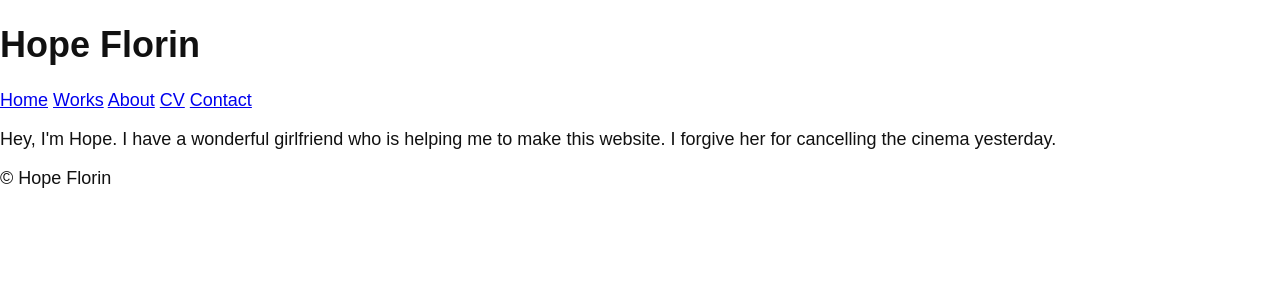
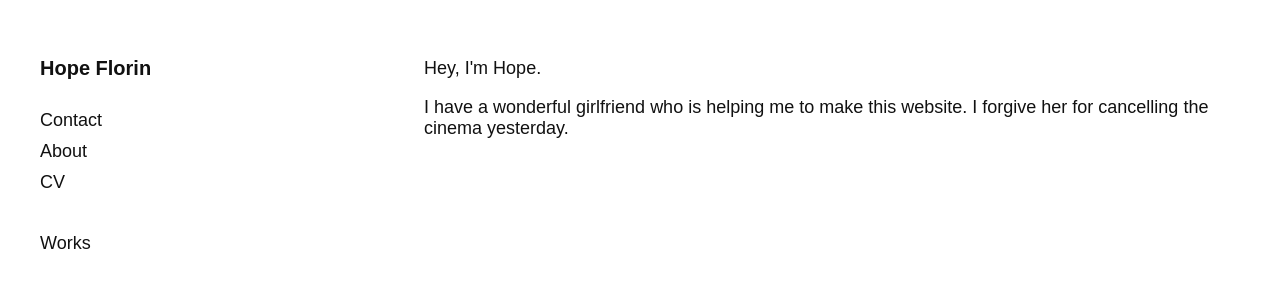
Before and after one commit to tessamhall/hopwebsite, a plain HTML site: page about.html in a window 1280 px wide. Drawn offline with Linux system fonts and the light colour scheme.

Commit message:
Update about.html

```diff
--- a/about.html
+++ b/about.html
@@ -9,24 +9,31 @@
 
 <body>
 
-<header>
+<div class="container">
+
+    <aside class="sidebar">
         <h1>Hope Florin</h1>
+
         <nav>
-        <a href="index.html">Home</a>
-        <a href="works.html">Works</a>
+            <a href="contact.html">Contact</a>
             <a href="about.html">About</a>
             <a href="cv.html">CV</a>
-        <a href="contact.html">Contact</a>
         </nav>
-</header>
 
-<main>
-    <p>Hey, I'm Hope. I have a wonderful girlfriend who is helping me to make this website. I forgive her for cancelling the cinema yesterday. </p>
+        <div class="work-list">
+            <p onclick="location.href='works.html'">Works</p>
+        </div>
+    </aside>
+
+    <main class="content">
+        <p>Hey, I'm Hope.</p>
+
+        <p>
+            I have a wonderful girlfriend who is helping me to make this website. I forgive her for cancelling the cinema yesterday.
+        </p>
     </main>
 
-<footer>
-    <p>© Hope Florin</p>
-</footer>
+</div>
 
 </body>
 </html>
```
Lines whose indentation alone changed are shown as unchanged.
